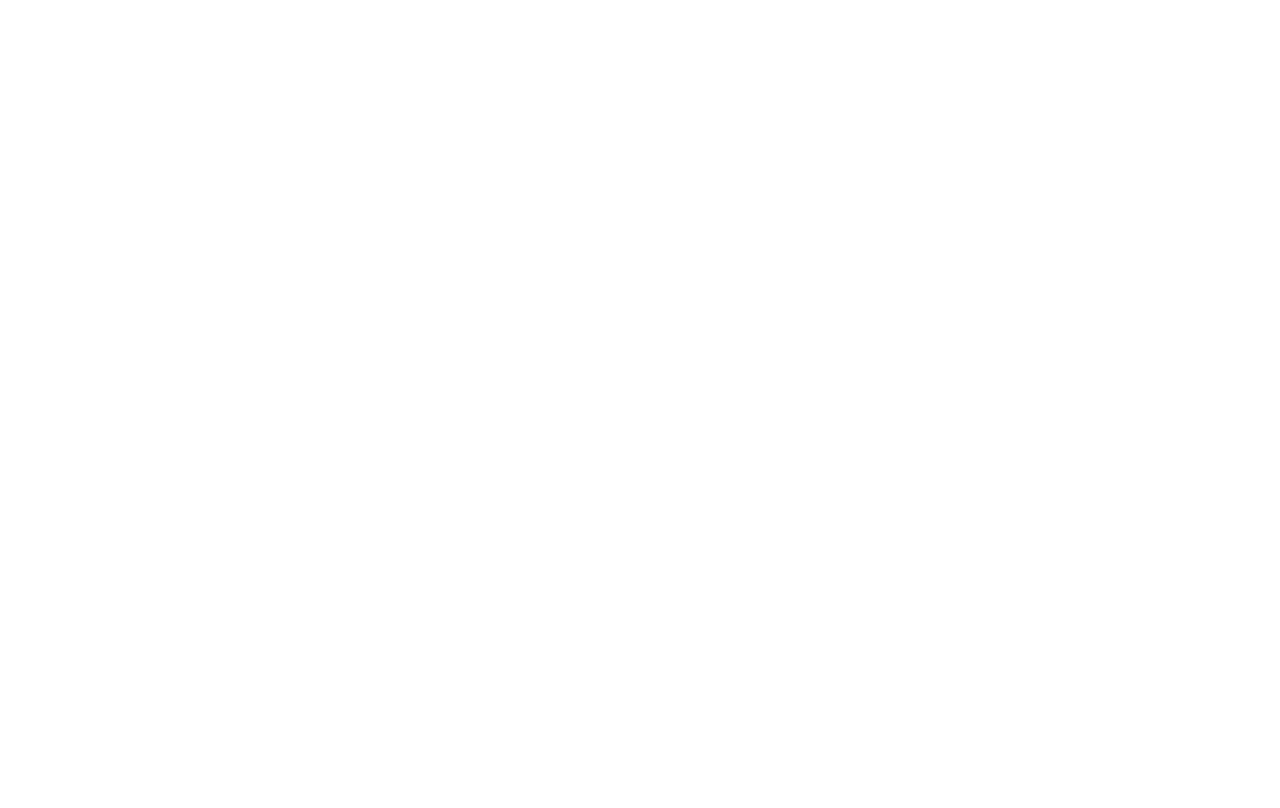
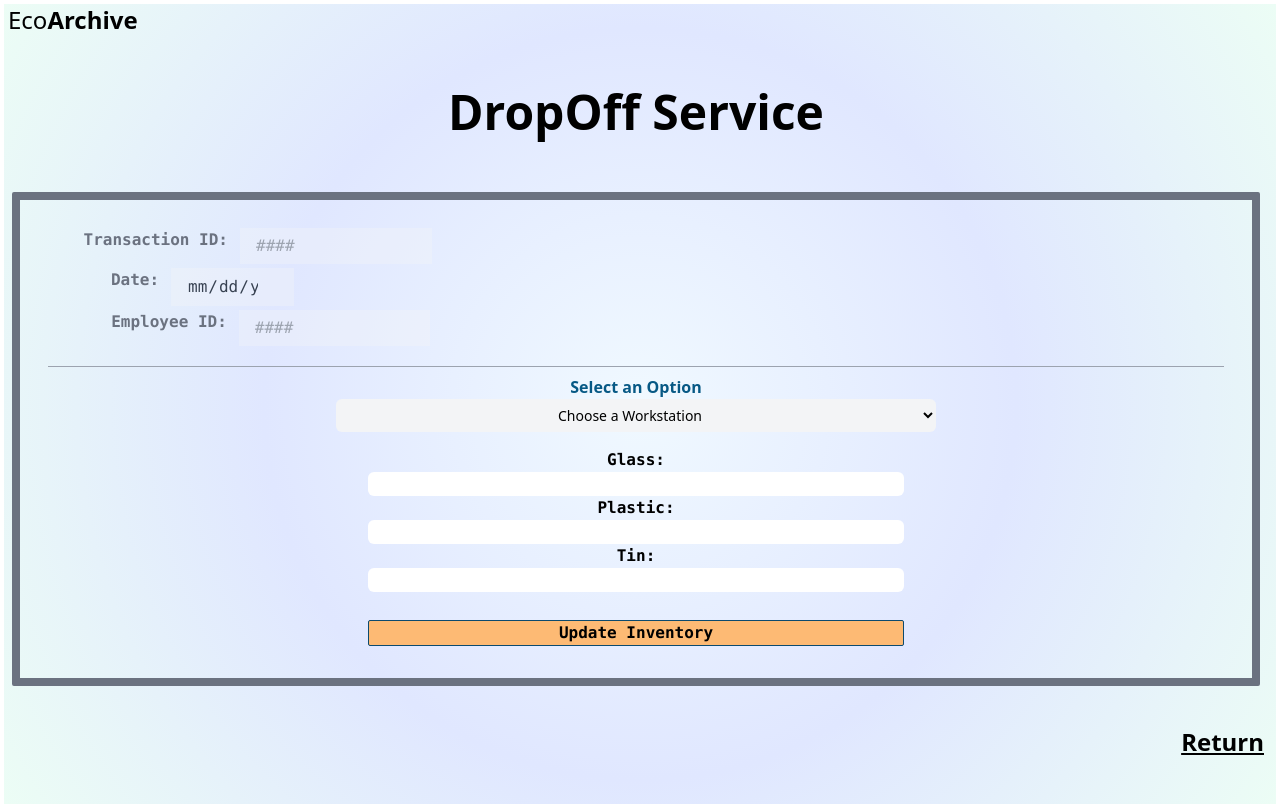
Before and after one commit to anthonyjdam/Eco_Archive, a React (Vite) app in the folder client/: page /dropoffService in a window 1280 px wide. Before the commit this address had no page. Built offline with nearby package versions, Linux system fonts and the light colour scheme.

Commit message:
pickup and dropoff service pages

```diff
--- a/client/src/App.jsx
+++ b/client/src/App.jsx
@@ -13,6 +13,8 @@
 import AdminEditCharities from "./component/AdminPages/AdminEditCharities";
 import userContext from "./component/userContext";
 import { useState } from "react";
+import DropOffService from "./component/EmployeePages/DropOffService";
+import PickUpService from "./component/EmployeePages/PickUpService";
 
 
 function App() {
@@ -36,6 +38,10 @@
             {/* <Route path="/editemployee" element={<AdminEditEmployee/>}></Route> */}
             {/* <Route path="/editcustomer" element={<AdminEditCustomer/>}></Route> */}
             <Route path="/editcharity" element={<AdminEditCharities />}></Route>
+            <Route path="/dropoffService" element={<DropOffService />}></Route>
+            <Route path="/pickupService" element={<PickUpService />}></Route>
+
+
           </Routes>
         </userContext.Provider>
       </BrowserRouter>
--- /dev/null
+++ b/client/src/component/EmployeePages/DropOffService.jsx
@@ -0,0 +1,62 @@
+import React from 'react'
+import ServiceRequestTable from './ServiceRequestTable'
+import { Link } from "react-router-dom";
+
+
+export default function DropOffService() {
+    return (
+        <main className="flex flex-col gap-3 relative m-1 px-3 lg:pl-1 min-h-screen bg-[radial-gradient(circle_at_center,_var(--tw-gradient-stops))] from-sky-50 via-indigo-100 to-emerald-50 ">
+            <div>
+                <h1 className='text-2xl'>
+                    Eco<span className='font-bold'>Archive</span>
+                </h1>
+            </div>
+
+            <div>
+                <h1 className='sm:text-4xl lg:text-5xl px-2 font-semibold text-4xl text-center .text-gray-700 py-10'>DropOff <span className='font-extrabold'>Service</span></h1>
+            </div>
+
+            <div className="flex flex-col gap-2 relative m-1 lg:min-w-screen">
+                <div className='px-7 pt-3 pb-4 rounded-sm border-8 border-gray-500 flex-1 text-center'>
+                    <div className='py-4'>
+                        <ServiceRequestTable />
+                    </div>
+                    <hr class="h-px mb-2 bg-gray-400 border-0"></hr>
+
+                    {/* workstation dropdown menu */}
+                    <div className='text align-middle flex flex-col justify-items-center px-16 lg:px-72'>
+                        <label for="workstation" class="font-semibold text-sky-800 text-center">Select an Option</label>
+                        <select id="workstation" class="bg-gray-100 text-sm rounded-md focus:ring-green-500 focus-border-green-500 block py-1.5  dark:bg-gray-500 dark:border-gray-600 dark:placeholder-gray-400 dark:text-white dark:focus:ring-green-500 dark:focus:border-green-500 text-center">
+                            <option selected>Choose a Workstation</option>
+                            <option value="1">One</option>
+                            <option value="2">Two</option>
+                            <option value="3">Three</option>
+                            <option value="4">Four</option>
+                        </select>
+
+                    </div>
+
+                    <div className='text align-middle flex flex-col justify-items-center font-semibold font-mono py-4 px-12 lg:px-80 '>
+                        <label>Glass:</label>
+                        <input type="number" name="Glass" className='rounded-md text-center'/>
+                        <label>Plastic:</label>
+                        <input type="number" name="Plastic" className='rounded-md text-center' />
+                        <label>Tin:</label>
+                        <input type="number" name="Tin" className='rounded-md text-center'/>
+
+                        <button className='border border-sky-900 mt-7 bg-orange-300 rounded-sm'>Update Inventory</button>
+                    </div>
+
+                </div>
+            </div>
+
+            <div className='font-semibold mt-6 text-right text-2xl'>
+
+                <Link to="/employeeDashboard" className="underline ">
+                    Return
+                </Link>
+            </div>
+
+        </main>
+    )
+}
--- a/client/src/component/EmployeePages/EmployeeDashboard.jsx
+++ b/client/src/component/EmployeePages/EmployeeDashboard.jsx
@@ -1,10 +1,15 @@
-import React, { useState } from 'react'
+import React, { useState, useContext } from 'react'
 import { AiOutlineClose, AiOutlineLogout, AiOutlineMenu, AiOutlineProfile } from "react-icons/ai"
 import EmployeeTable from './EmployeeTable'
+import userContext from "../userContext";
+import { NavLink } from "react-router-dom";
+
 
 function EmployeeDashboard() {
 
   const [nav, setNav] = useState(false)
+  const { setCurrentUser } = useContext(userContext);
+
 
   return (
     <main className="w-full lg:pl-1 min-h-screen bg-[radial-gradient(circle_at_center,_var(--tw-gradient-stops))] from-sky-50 via-indigo-100 to-emerald-50 ">
@@ -41,9 +46,15 @@
             <li className='text-xl py-4 flex'>
               <AiOutlineProfile size={25} className='mr-4' /> Profile
             </li>
+            <NavLink
+            to="/"
+            className="flex gap-2 p-2 rounded-md active:bg-[#f3f4fd] hover:bg-[#f3f4fd] hover:text-black transition-all text-gray-800"
+            onClick={() => setCurrentUser("")}
+          >
             <li className='text-xl py-4 flex'>
               <AiOutlineLogout size={25} className='mr-4' /> Log Out
             </li>
+          </NavLink>
           </ul>
         </nav>
 
--- a/client/src/component/EmployeePages/EmployeeTable.jsx
+++ b/client/src/component/EmployeePages/EmployeeTable.jsx
@@ -1,5 +1,6 @@
 import React from 'react'
 import { Link } from "react-router-dom";
+
 
 
 const dummyData =  [
--- /dev/null
+++ b/client/src/component/EmployeePages/PickUpService.jsx
@@ -0,0 +1,63 @@
+import React from 'react'
+import ServiceRequestTable from './ServiceRequestTable'
+import { Link } from "react-router-dom";
+
+
+
+export default function PickUpService() {
+    return (
+        <main className="flex flex-col gap-3 relative m-1 px-3 lg:pl-1 min-h-screen bg-[radial-gradient(circle_at_center,_var(--tw-gradient-stops))] from-sky-50 via-indigo-100 to-emerald-50 ">
+            <div>
+                <h1 className='text-2xl'>
+                    Eco<span className='font-bold'>Archive</span>
+                </h1>
+            </div>
+
+            <div>
+                <h1 className='sm:text-4xl lg:text-5xl px-2 font-semibold text-4xl text-center .text-gray-700 py-10'>PickUp <span className='font-extrabold'>Service</span></h1>
+            </div>
+
+            <div className="flex flex-col gap-2 relative m-1 lg:min-w-screen">
+                <div className='px-7 pt-3 pb-4 rounded-sm border-8 border-gray-500 flex-1 text-center'>
+                    <div className='py-4'>
+                        <ServiceRequestTable />
+                    </div>
+                    <hr class="h-px mb-2 bg-gray-400 border-0"></hr>
+
+                    {/* workstation dropdown menu */}
+                    <div className='text align-middle flex flex-col justify-items-center px-16 lg:px-72'>
+                        <label for="workstation" class="font-semibold text-sky-800 text-center">Select an Option</label>
+                        <select id="workstation" class="bg-gray-100 text-sm rounded-md focus:ring-green-500 focus-border-green-500 block py-1.5  dark:bg-gray-500 dark:border-gray-600 dark:placeholder-gray-400 dark:text-white dark:focus:ring-green-500 dark:focus:border-green-500 text-center">
+                            <option selected>Choose a Workstation</option>
+                            <option value="1">One</option>
+                            <option value="2">Two</option>
+                            <option value="3">Three</option>
+                            <option value="4">Four</option>
+                        </select>
+
+                    </div>
+
+                    <div className='text align-middle flex flex-col justify-items-center font-semibold font-mono py-4 px-12 lg:px-80 '>
+                        <label>Glass:</label>
+                        <input type="number" name="Glass" className='rounded-md text-center'/>
+                        <label>Plastic:</label>
+                        <input type="number" name="Plastic" className='rounded-md text-center' />
+                        <label>Tin:</label>
+                        <input type="number" name="Tin" className='rounded-md text-center'/>
+
+                        <button className='border border-sky-900 mt-7 bg-orange-300 rounded-sm'>Update Inventory</button>
+                    </div>
+
+                </div>
+            </div>
+
+            <div className='font-semibold mt-6 text-right text-2xl'>
+
+                <Link to="/employeeDashboard" className="underline ">
+                    Return
+                </Link>
+            </div>
+
+        </main>
+    )
+}
--- /dev/null
+++ b/client/src/component/EmployeePages/ServiceRequestTable.jsx
@@ -0,0 +1,51 @@
+import React from 'react'
+import { Link } from "react-router-dom";
+
+
+export default function ServiceRequestTable() {
+    return (
+
+
+        <form class="w-full max-w-sm justify-items-start font-mono text-md">
+            <div class="flex justify-items-start mb-1">
+                <div class="w-2/4">
+                    <label class="block text-gray-500 font-bold md:text-right md:mb-0 px-3" for="inline-transaction-id">
+                        Transaction ID:
+                    </label>
+                </div>
+                <div class="w-2/4">
+                    <input class="bg-gray-100 bg-opacity-30 border-gray-300 w-full py-2 px-4 text-gray-700 leading-tight" id="inline-transaction-id" type="text" placeholder="####" disabled>
+                    </input>
+                </div>
+            </div>
+
+            <div class="flex justify-items-start mb-1">
+                <div class="w-2/4">
+                <label class="block text-gray-500 font-bold md:text-right md:mb-0 px-3" for="inline-Date">
+                        Date:
+                    </label>
+                </div>
+                <div class="w-2/4">
+                    <input class="bg-gray-100 bg-opacity-30 border-gray-300 w-full py-2 px-4 text-gray-700 leading-tight" id="inline-Date" type="date" disabled>
+                    </input>
+                </div>
+            </div>
+
+            <div class="flex justify-items-start mb-1">
+                <div class="w-2/4">
+                <label class="block text-gray-500 font-bold md:text-right md:mb-0 px-3" for="inline-emp-id">
+                        Employee ID:
+                    </label>
+                </div>
+                <div class="w-2/4">
+                    <input class="bg-gray-100 bg-opacity-30 border-gray-300 w-full py-2 px-4 text-gray-700 leading-tight" id="inline-emp-id" type="text" placeholder="####" disabled>
+                    </input>
+                </div>
+            </div>
+
+        </form>
+
+
+
+    )
+}
```
Also changed, not shown: 1 other file (tests, documents, lock files or other folders).
